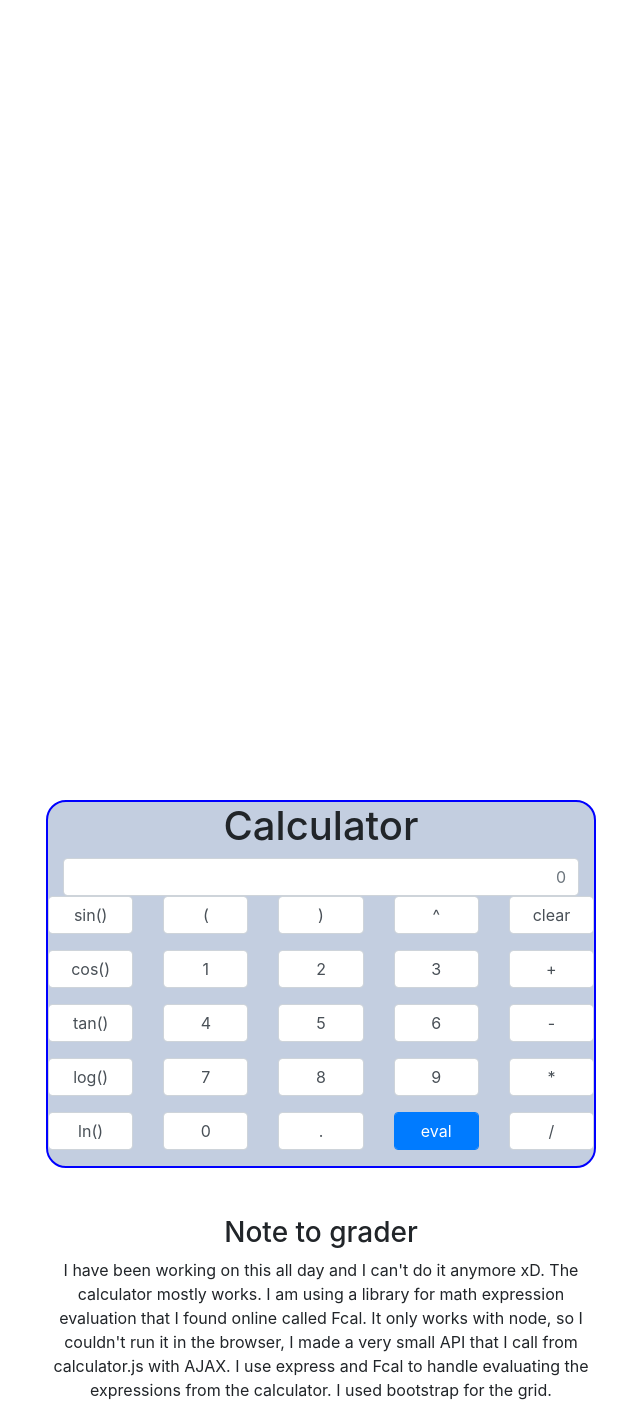
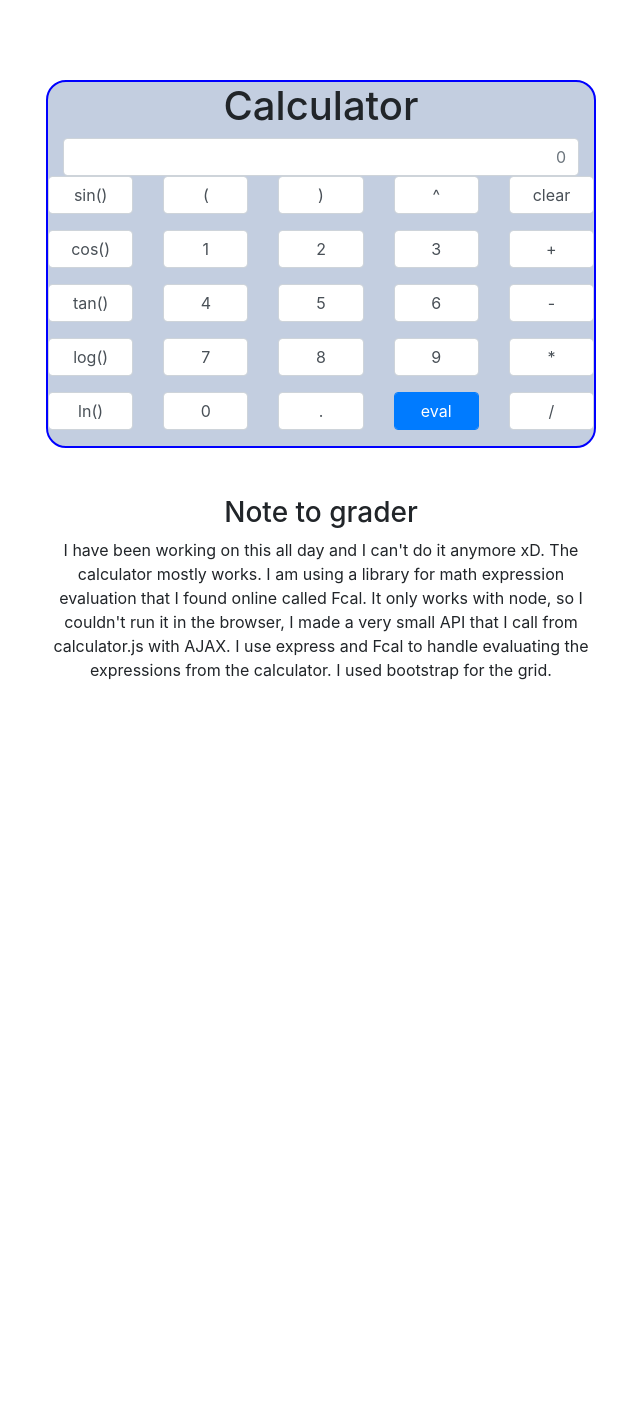
Before and after one commit to seantowne/cst-336-hw-2-calculator, a PHP site: page / in a window 1280 px wide. Shown: the whole page, without its empty margins (319-959 px from the left). After the commit the page ends 680 px from the top, so only its background shows below. Run offline with PHP 8.4, Linux system fonts and the light colour scheme; some libraries are stand-ins or nearby versions.

Commit message:
AutomatedCommitAndPush

```diff
--- a/css/style.css
+++ b/css/style.css
@@ -3,7 +3,7 @@
     display: block;
     width: 550px;
     margin: auto;
-    margin-top: 800px;
+    margin-top: 80px;
     border: 2px solid blue;
     border-radius: 20px;
     background: #c3cee0;
```
